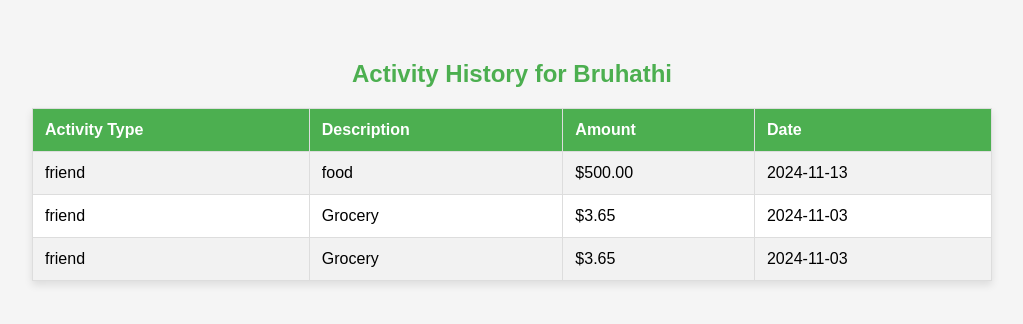
After one commit to Bruhathi06/split-wise, a Flask app: page /user_activity in a window 1280 px wide. The commit adds this page. Shown: the top 324 px of the page, without its empty margins (128-1151 px from the left). Run offline with Flask 3, Linux system fonts and the light colour scheme; a user stored in the database is signed in; data comes from the database, SQL or seed files in the repository; both versions use the stored data as it was after the commit.

Commit message:
updated user history

```diff
--- a/app.py
+++ b/app.py
@@ -38,6 +38,14 @@ def QueryAsync(query):
     conn.close()
     return data
 
+def QueryAsync(query, params=()):
+    conn = sqlite3.connect(db_path)
+    cursor = conn.cursor()
+    cursor.execute(query, params)
+    data = cursor.fetchall()
+    conn.close()
+    return data
+
 def InsertAsync(query):
     conn = sqlite3.connect(db_path)
     cursor = conn.cursor()
@@ -46,6 +54,13 @@ def InsertAsync(query):
     #data = cursor.fetchall()
     conn.close()
     return []
+
+def InsertAsync(query, params=()):
+    with sqlite3.connect(db_path) as conn:
+        cursor = conn.cursor()
+        cursor.execute(query, params)
+        conn.commit()
+
 
 class RealDictCursor(sqlite3.Cursor):
     def fetchone(self):
@@ -114,6 +129,25 @@ def send_reset_email(to, link):
     msg.body = f"To reset your password, click the following link: {link}"
     mail.send(msg)
 
+def store_activity(entity_id, activity_type, description, amount, date, user_share=None):
+    print(f"Storing activity: entity_id={entity_id}, activity_type={activity_type}, description={description}, amount={amount}, user_share={user_share}, date={date}")
+
+    if not entity_id:
+        print("Error: entity_id is missing!")
+        return
+
+    try:
+        with sqlite3.connect(db_path) as conn:
+            cursor = conn.cursor()
+            cursor.execute('''
+                INSERT INTO user_activity (entity_id, activity_type, description, amount, user_share, date)
+                VALUES (?, ?, ?, ?, ?, ?)
+            ''', (entity_id, activity_type, description, amount, user_share, date))
+            conn.commit()
+            print("Activity stored successfully")
+    except sqlite3.Error as e:
+        print(f"Error storing activity in database: {e}")
+
 
 BASE_DIR = os.path.dirname(os.path.abspath(__file__))
 db_path = os.path.join(BASE_DIR, 'splitwise.db')
@@ -162,8 +196,7 @@ def init_db():
             total_amount REAL NOT NULL,
             payer TEXT NOT NULL,
             date TEXT NOT NULL,
-            FOREIGN KEY (group_name) REFERENCES groups_table(group_name),
-            FOREIGN KEY (payer) REFERENCES users(name)
+            FOREIGN KEY (group_name) REFERENCES groups_table(group_name)
         )
     ''')
 
@@ -174,19 +207,10 @@ def init_db():
             expense_id INTEGER NOT NULL,
             member_name TEXT NOT NULL,
             amount_owed REAL NOT NULL,
-            FOREIGN KEY (expense_id) REFERENCES group_expenses(id),
-            FOREIGN KEY (member_name) REFERENCES members(name)
+            FOREIGN KEY (expense_id) REFERENCES group_expenses(id)
         )
     ''')
 
-    # Alter the table to add the new column if it doesn't exist
-    try:
-        cursor.execute('''
-            ALTER TABLE group_expenses ADD COLUMN category_description TEXT;
-        ''')
-    except sqlite3.OperationalError:
-        # If the column already exists, ignore the error
-        pass
 
     conn.commit()
     conn.close()
@@ -389,25 +413,56 @@ def addFriend(username):
 
 #friends page routing
 
-@app.route("/addExpense",methods=["POST"])
+@app.route("/addExpense", methods=["POST"])
 def addExpense():
     data = request.form
-    total = data['total']
-    creatorId = data['currentUserId']
-    partnerId = data['pid']
-    partnerExpense= data['partnerExpense']
-    creatorExpense = data['creatorExpense']
-    expenseName = data['expenseName']
-    date = data['date']
 
-    query =  f''' insert into expense(expensename,creatorid,partnerid,total,creatoramount,partneramount,createdon)
-                   values('{expenseName}',{creatorId},{partnerId},{total},{creatorExpense},{partnerExpense},'{date}') '''
+    # Retrieve form data
+    total = data.get('total')
+    creatorId = data.get('currentUserId')
+    partnerId = data.get('pid')
+    partnerExpense = data.get('partnerExpense')
+    creatorExpense = data.get('creatorExpense')
+    expenseName = data.get('expenseName')
+    date = data.get('date')
 
-    InsertAsync(query)
+    # Ensure all necessary fields are filled
+    if not (total and creatorId and partnerId and expenseName and date):
+        flash("Please fill in all fields", "danger")
+        return redirect(url_for("addExpense"))
 
-    print(data)
+    # Get partner's name from the database
+    partnerName = QueryAsync('SELECT name FROM users WHERE id = ?', (partnerId,))
+    partnerName = partnerName[0][0] if partnerName else "Unknown"
 
-    return redirect(url_for("history",curId=creatorId))
+    # Insert the expense details into the database
+    InsertAsync('''
+        INSERT INTO expense (expensename, creatorid, partnerid, total, creatoramount, partneramount, createdon)
+        VALUES (?, ?, ?, ?, ?, ?, ?)
+    ''', (expenseName, creatorId, partnerId, total, creatorExpense, partnerExpense, date))
+
+    # Log the activity for the creator in the user_activity table
+    description = f"Paid '{expenseName}' to friend '{partnerName}' (user ID: {partnerId})"
+    store_activity(
+        entity_id=str(creatorId),  # Changed from user_id to entity_id
+        activity_type="friend",
+        description=description,
+        amount=creatorExpense,
+        date=date
+    )
+
+    # Log the activity for the partner (to record their part of the expense)
+    partner_description = f"Received '{expenseName}' from '{session['username']}' (user ID: {creatorId})"
+    store_activity(
+        entity_id=str(partnerId),  # Changed from user_id to entity_id
+        activity_type="friend",
+        description=partner_description,
+        amount=partnerExpense,
+        date=date
+    )
+
+    flash("Expense added successfully!", "success")
+    return redirect(url_for("history", curId=creatorId))
 
 @app.route("/history")
 def history():
@@ -511,88 +566,90 @@ def split_expense():
     if request.method == 'POST':
         group_name = request.form.get('group_name')
         category = request.form.get('category')
-        category_description = request.form.get('category_description')  # New description field
+        category_description = request.form.get('category_description')
         total_amount = request.form.get('total_amount')
         date = request.form.get('date')
-        payer = session['username']  # Automatically set the payer to the logged-in user
+        payer = session['username']
 
+        # Validate form inputs
         if not group_name or not category or not total_amount or not date:
             flash("Please fill in all fields", "danger")
             return redirect(url_for('split_expense'))
 
-        try:
-            total_amount = float(total_amount)
-        except ValueError:
-            flash("Total amount must be a valid number", "danger")
-            return redirect(url_for('split_expense'))
-
-        conn = sqlite3.connect(db_path)
-        cursor = conn.cursor()
-
-        # Get all the members of the selected group
-        cursor.execute('SELECT name FROM members WHERE group_name = ?', (group_name,))
-        members = [member[0] for member in cursor.fetchall()]
+        # Fetch members of the group
+        members = QueryAsync('SELECT name FROM members WHERE group_name = ?', (group_name,))
+        members = [member[0] for member in members]
 
         if not members:
-            conn.close()
             flash("No members found in the selected group. Please add members before splitting expenses.", "danger")
             return redirect(url_for('split_expense'))
 
-        # Calculate how much each member owes the payer
-        members_owe = [member for member in members if member != payer]
-        if len(members_owe) == 0:
-            conn.close()
-            flash("No members to split the expense with.", "danger")
-            return redirect(url_for('split_expense'))
-
-        # Calculate split amounts
-        split_amount = total_amount / len(members)
+        # Calculate the split amount
+        split_amount = float(total_amount) / len(members)
         split_amounts = {member: split_amount for member in members}
         split_amounts[payer] = 0
 
-        # Insert the expense into the group_expenses table
-        cursor.execute('''
-            INSERT INTO group_expenses (group_name, category, category_description, total_amount, payer, date)
-            VALUES (?, ?, ?, ?, ?, ?)''',
-            (group_name, category, category_description, total_amount, payer, date))
-        expense_id = cursor.lastrowid
+        # Insert the expense into the database
+        with sqlite3.connect(db_path) as conn:
+            cursor = conn.cursor()
+            cursor.execute('''
+                INSERT INTO group_expenses (group_name, category, category_description, total_amount, payer, date)
+                VALUES (?, ?, ?, ?, ?, ?)''',
+                (group_name, category, category_description, total_amount, payer, date))
 
-        # Insert each member's owed amount into the expense_details table
+            expense_id = cursor.lastrowid
+
+            # Insert the split details into the expense_details table
+            for member, amount in split_amounts.items():
+                cursor.execute('''
+                    INSERT INTO expense_details (expense_id, member_name, amount_owed)
+                    VALUES (?, ?, ?)''', (expense_id, member, amount))
+
+            conn.commit()
+
+        # Log the activity using group_name as entity_id
         for member, amount in split_amounts.items():
-            cursor.execute('INSERT INTO expense_details (expense_id, member_name, amount_owed) VALUES (?, ?, ?)',
-                           (expense_id, member, amount))
+            description = f"Split expense '{category}' for group '{group_name}'"
+            store_activity(
+                entity_id=member if member != payer else group_name,
+                activity_type="group",
+                description=description,
+                amount=total_amount,
+                date=date,
+                user_share=amount if member != payer else -amount
+            )
 
-        conn.commit()
-        conn.close()
-
-        # Pass the calculated split_amounts and other details to the result template
+        # Redirect to the group history page for the updated group
+        flash("Expense split successfully!", "success")
         return redirect(url_for('group_history', group_name=group_name))
 
-    # Handling GET request to show available groups
+    # If the request method is GET, show the form
     username = session['username']
-    conn = sqlite3.connect(db_path)
-    cursor = conn.cursor()
-    cursor.execute('SELECT group_name FROM members WHERE name = ?', (username,))
-    groups = cursor.fetchall()
-    conn.close()
+    groups = QueryAsync('SELECT DISTINCT group_name FROM members WHERE name = ?', (username,))
+    groups = [group[0] for group in groups]
 
-    # Render template with groups available for the logged-in user
     return render_template('split_expense.html', groups=groups)
+
+
 
 @app.route('/group_history')
 def group_history():
     if 'username' not in session:
         return redirect(url_for('login'))
 
-    logged_in_user = session['username']
+    group_name = request.args.get('group_name')
+    if not group_name:
+        flash("No group selected.", "warning")
+        return redirect(url_for('groups'))
+
     conn = sqlite3.connect(db_path)
     cursor = conn.cursor()
     cursor.execute('''
         SELECT ge.group_name, ge.category, ge.category_description, ge.total_amount, ge.payer, ge.date, ed.member_name, ed.amount_owed
         FROM group_expenses ge
         JOIN expense_details ed ON ge.id = ed.expense_id
-        WHERE ge.group_name IN (SELECT group_name FROM members WHERE name = ?)
-    ''', (logged_in_user,))
+        WHERE ge.group_name = ?
+    ''', (group_name,))
     history = cursor.fetchall()
     conn.close()
 
@@ -604,6 +661,62 @@ def group_history():
         grouped_history[key].append((record[6], record[7]))
 
     return render_template('group_history.html', grouped_history=grouped_history)
+
+@app.route('/user_activity')
+def user_activity():
+    if 'username' not in session:
+        flash("Please log in to view your activity history.", "warning")
+        return redirect(url_for('login'))
+
+    logged_in_user = session.get('username')
+
+    # Fetch the user ID
+    conn = sqlite3.connect(db_path)
+    cursor = conn.cursor()
+    cursor.execute('SELECT id FROM users WHERE name = ?', (logged_in_user,))
+    user_id_result = cursor.fetchone()
+    user_id = user_id_result[0] if user_id_result else None
+
+    if not user_id:
+        flash("User not found", "danger")
+        return redirect(url_for('login'))
+
+    print(f"Logged in user: {logged_in_user}, user_id: {user_id}")
+
+    # Fetch friend-related activities from the 'expense' table
+    cursor.execute('''
+        SELECT 'friend' AS activity_type,
+               expensename AS description,
+               total/2 AS user_share,
+               createdon AS date
+        FROM expense
+        WHERE creatorid = ? OR partnerid = ?
+        ORDER BY date DESC
+    ''', (user_id, user_id))
+    friend_activities = cursor.fetchall()
+
+    # Fetch group-related activities from the 'group_expenses' table
+    cursor.execute('''
+        SELECT 'group' AS activity_type,
+               category AS description,
+               (total_amount - (total_amount / (SELECT COUNT(*) FROM members WHERE group_name = ge.group_name))) AS user_share,
+               date
+        FROM group_expenses ge
+        WHERE group_name IN (SELECT group_name FROM members WHERE name = ?)
+        ORDER BY date DESC
+    ''', (logged_in_user,))
+    group_activities = cursor.fetchall()
+
+    # Combine both friend and group activities
+    user_activities = friend_activities + group_activities
+    print(f"Combined activities: {user_activities}")
+
+    conn.close()
+
+    if not user_activities:
+        flash("No activity history found.", "info")
+
+    return render_template('user_activity.html', user_activities=user_activities, username=logged_in_user)
 
 
 #account page
--- a/templates/split_expense.html
+++ b/templates/split_expense.html
@@ -43,8 +43,9 @@
     <form method="POST" action="{{ url_for('split_expense') }}">
         <label for="group_name">Select Group:</label>
         <select name="group_name" id="group_name" required>
+            <option value="">Select a Group</option>
             {% for group in groups %}
-                <option value="{{ group[0] }}">{{ group[0] }}</option>
+               <option value="{{ group }}">{{ group }}</option>
             {% endfor %}
         </select>
 
--- a/templates/splitwise_home.html
+++ b/templates/splitwise_home.html
@@ -88,10 +88,10 @@
             </a>
 
             <!-- Activity Card -->
-            <a >
+            <a href="/user_activity">
                 <div class="card">
-                    <img src="https://i.pinimg.com/736x/b5/be/0a/b5be0a18971627a61e7cf34a34e9466c.jpg" alt="Activity Icon">
-                    <h3>Activity</h3>
+                    <img src="https://i.pinimg.com/736x/b5/be/0a/b5be0a18971627a61e7cf34a34e9466c.jpg" alt="User Activity Icon">
+                    <h3>User Activity</h3>
                 </div>
             </a>
 
--- /dev/null
+++ b/templates/user_activity.html
@@ -0,0 +1,78 @@
+<!DOCTYPE html>
+<html lang="en">
+<head>
+    <meta charset="UTF-8">
+    <meta name="viewport" content="width=device-width, initial-scale=1.0">
+    <title>Activity History</title>
+    <style>
+        body {
+            font-family: Arial, sans-serif;
+            background-color: #f5f5f5;
+            margin: 20px;
+            padding: 20px;
+        }
+        h2 {
+            text-align: center;
+            color: #4caf50;
+        }
+        table {
+            width: 80%;
+            margin: 20px auto;
+            border-collapse: collapse;
+            background-color: #ffffff;
+            box-shadow: 0 4px 8px rgba(0, 0, 0, 0.1);
+        }
+        th, td {
+            padding: 12px;
+            border: 1px solid #dddddd;
+            text-align: left;
+        }
+        th {
+            background-color: #4caf50;
+            color: white;
+        }
+        tr:nth-child(even) {
+            background-color: #f2f2f2;
+        }
+        tr:hover {
+            background-color: #f1f1f1;
+        }
+        .center {
+            text-align: center;
+        }
+        .no-activity {
+            text-align: center;
+            margin-top: 40px;
+            font-size: 1.2rem;
+            color: #888888;
+        }
+    </style>
+</head>
+<body>
+    <h2>Activity History for {{ username }}</h2>
+
+    {% if user_activities %}
+    <table>
+        <tr>
+            <th>Activity Type</th>
+            <th>Description</th>
+            <th>Amount</th>
+            <th>Date</th>
+        </tr>
+        {% for activity in user_activities %}
+        <tr>
+            <td>{{ activity[0] }}</td>
+            <td>{{ activity[1] }}</td>
+            <!-- Format amount correctly, ensuring None values are handled gracefully -->
+            <td>${{ "%.2f" | format(activity[2] if activity[2]) }}</td>
+            <td>{{ activity[3] }}</td>
+        </tr>
+        {% endfor %}
+    </table>
+    {% else %}
+    <div class="no-activity">
+        <p>No activity history found.</p>
+    </div>
+    {% endif %}
+</body>
+</html>
```
Also changed, not shown: splitwise.db.
